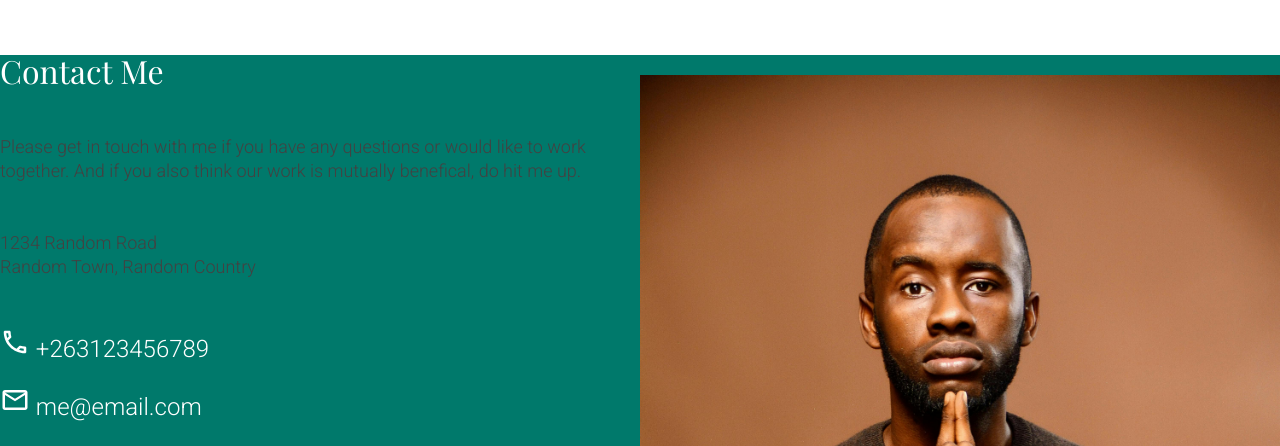
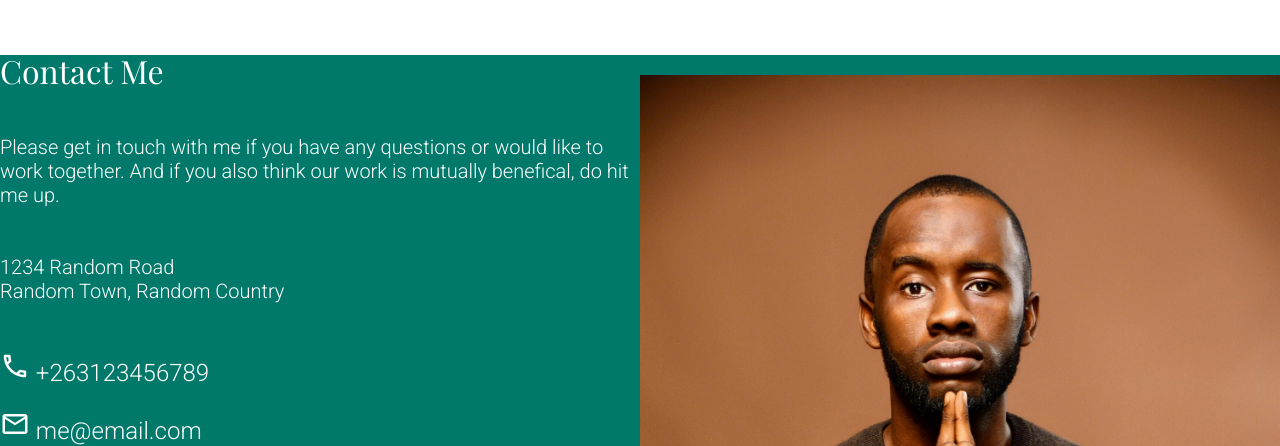
Before and after one commit to Bchoga/home_page, a plain HTML site: page index.html in a window 1280 px wide. Shown: the part 3240-3686 px from the top of the page. Drawn offline with nearby package versions, Linux system fonts and the light colour scheme; a web font is replaced by a local one.

Commit message:
Update style.css

```diff
--- a/styles/style.css
+++ b/styles/style.css
@@ -285,6 +285,11 @@ footer {
 /*     padding: 5rem; */
 }
 
+footer p{
+    color: #ffffff;
+    font-size: 2rem;
+}
+
 footer {
     background-color: #00796b;
     color: #ffffff;
```
